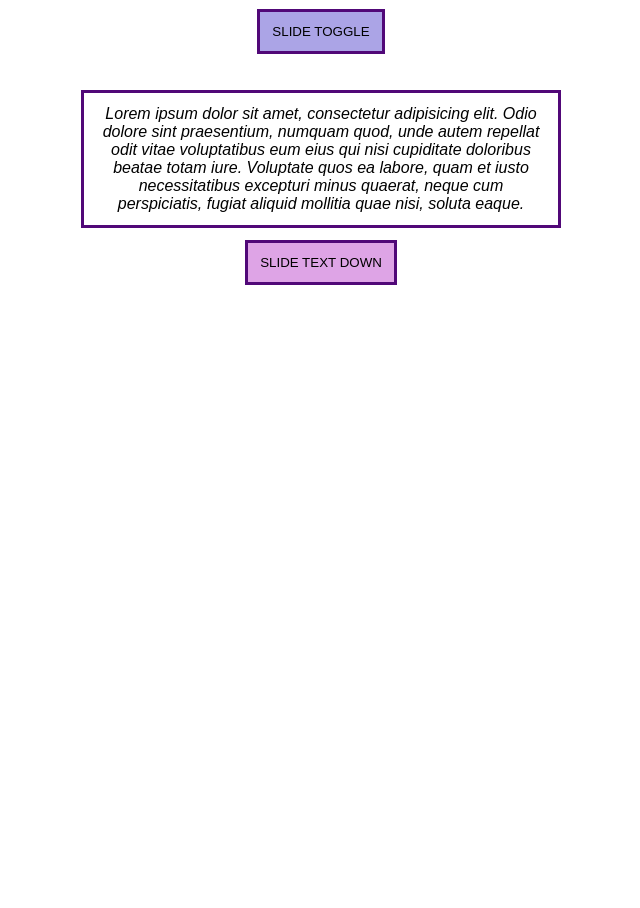
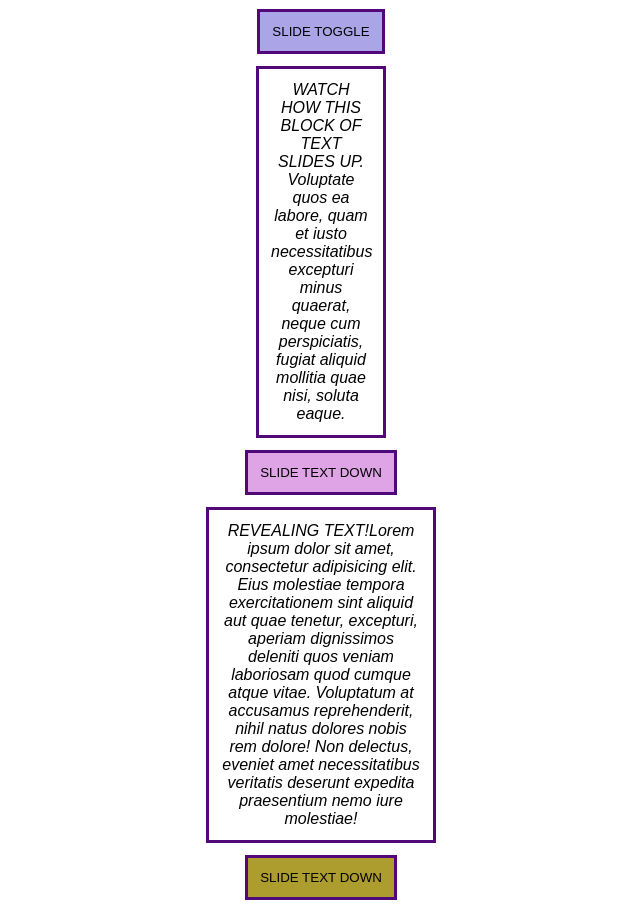
Before and after one commit to adrioro/JQuery-Effects-With-call-back-function-, a plain HTML site: page index.html in a window 1280 px wide. Shown: the part 221-1129 px from the top of the page, without its empty margins (319-959 px from the left). Before the commit the page ends 800 px from the top, so only its background shows below. Drawn offline with nearby package versions, Linux system fonts and the light colour scheme.

Commit message:
Eighth commit

```diff
--- a/index.html
+++ b/index.html
@@ -22,17 +22,24 @@
          perspiciatis, fugiat aliquid mollitia quae nisi, soluta eaque.</div>
 
       <div class="buttonContainer"><button id="blockId">SLIDE TOGGLE</button></div>
-      <br>
-      <br>
 
-      <div class="block1" id="block1">Lorem ipsum dolor sit amet, consectetur
-         adipisicing elit. Odio
-         dolore sint praesentium, numquam quod, unde autem repellat odit vitae
-         voluptatibus eum eius qui nisi cupiditate doloribus beatae totam iure. Voluptate
+
+      <div class="block1" id="block1">WATCH HOW THIS BLOCK OF TEXT SLIDES UP. Voluptate
          quos ea labore, quam et iusto necessitatibus excepturi minus quaerat, neque cum
          perspiciatis, fugiat aliquid mollitia quae nisi, soluta eaque.</div>
 
       <div class="buttonContainer"><button id="blockId1">SLIDE TEXT DOWN</button></div>
+
+
+      <div class="block2" id="block2">REVEALING TEXT!Lorem ipsum dolor sit amet,
+         consectetur adipisicing
+         elit. Eius molestiae tempora exercitationem sint aliquid aut quae tenetur,
+         excepturi, aperiam dignissimos deleniti quos veniam laboriosam quod cumque atque
+         vitae. Voluptatum at accusamus reprehenderit, nihil natus dolores nobis rem
+         dolore! Non delectus, eveniet amet necessitatibus veritatis deserunt expedita
+         praesentium nemo iure molestiae!</div>
+
+      <div class="buttonContainer"><button id="blockId2">SLIDE TEXT DOWN</button></div>
 
 
 
--- a/index.js
+++ b/index.js
@@ -1,5 +1,11 @@
 $("#blockId").click(function () {
     $(".block").slideToggle(1500, function () {
-        alert("Finished sliding down.");
+        alert("Finished sliding.");
     });
 });
+
+$("#blockId1").click(function () {
+    $(".block1").slideUp(1500, function () {
+        alert("Finished sliding up.");
+    });
+});
--- a/style.css
+++ b/style.css
@@ -1,7 +1,7 @@
 h1{
   text-align: center;
 }
-.block,.block1{
+.block,.block1, .block2{
   font-family: sans-serif;
   font-size: 16px;
   font-style: italic;
@@ -11,8 +11,15 @@ h1{
   width: 450px;
   margin:auto;
   text-align: center;
+  margin-top: 12px;
 }
-#blockId, #blockId1{
+.block1{
+  width: 100px;
+}
+.block2{
+  width: 200px;
+}
+#blockId, #blockId1, #blockId2{
   background-color: rgb(171, 164, 230);
   border: 3px solid rgb(81, 8, 120);
   padding: 12px;
@@ -21,6 +28,9 @@ h1{
 #blockId1{
   background-color: rgb(222, 164, 230);
 }
+#blockId2{
+  background-color: rgb(173, 157, 47);
+}
 
 .buttonContainer{
   text-align: center;
```
